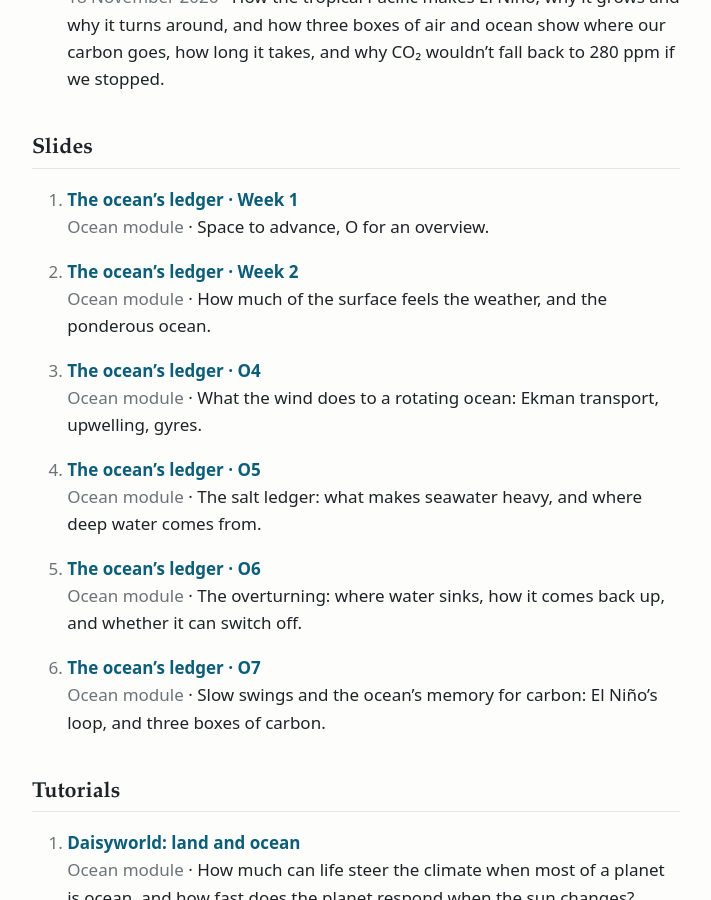
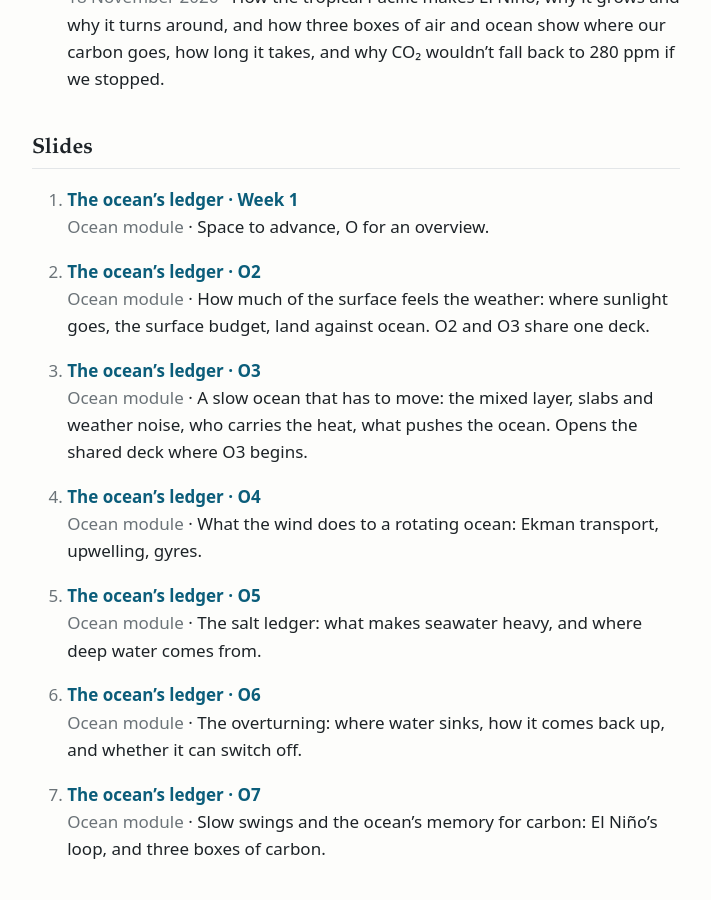
Before and after one commit to JoyMonteiro/intro_climate_science, a Jekyll site: the page built from index.md, in a window 1280 px wide and 900 px high, scrolled down 1056 px. Shown: the whole window, without its empty margins (284-995 px from the left). Built offline with Jekyll 4.4.1, drawn with Linux system fonts in a browser that asks for light colours.

Commit message:
Slides list: add an O3 entry (the week 2 deck, opening at the mixed layer) and label week 2 as O2
Co-Authored-By: Claude Opus 5.5 <noreply@anthropic.com>

```diff
--- a/index.md
+++ b/index.md
@@ -28,15 +28,17 @@ footer: |
 
 1. **[The ocean's ledger · Week 1](lectures/ocean-ledger/)**
    *Ocean module* · Space to advance, O for an overview.
-2. **[The ocean's ledger · Week 2](lectures/ocean-ledger-w2/)**
-   *Ocean module* · How much of the surface feels the weather, and the ponderous ocean.
-3. **[The ocean's ledger · O4](lectures/ocean-ledger-o4/)**
+2. **[The ocean's ledger · O2](lectures/ocean-ledger-w2/)**
+   *Ocean module* · How much of the surface feels the weather: where sunlight goes, the surface budget, land against ocean. O2 and O3 share one deck.
+3. **[The ocean's ledger · O3](lectures/ocean-ledger-w2/#the-mixed-layer)**
+   *Ocean module* · A slow ocean that has to move: the mixed layer, slabs and weather noise, who carries the heat, what pushes the ocean. Opens the shared deck where O3 begins.
+4. **[The ocean's ledger · O4](lectures/ocean-ledger-o4/)**
    *Ocean module* · What the wind does to a rotating ocean: Ekman transport, upwelling, gyres.
-4. **[The ocean's ledger · O5](lectures/ocean-ledger-o5/)**
+5. **[The ocean's ledger · O5](lectures/ocean-ledger-o5/)**
    *Ocean module* · The salt ledger: what makes seawater heavy, and where deep water comes from.
-5. **[The ocean's ledger · O6](lectures/ocean-ledger-o6/)**
+6. **[The ocean's ledger · O6](lectures/ocean-ledger-o6/)**
    *Ocean module* · The overturning: where water sinks, how it comes back up, and whether it can switch off.
-6. **[The ocean's ledger · O7](lectures/ocean-ledger-o7/)**
+7. **[The ocean's ledger · O7](lectures/ocean-ledger-o7/)**
    *Ocean module* · Slow swings and the ocean's memory for carbon: El Niño's loop, and three boxes of carbon.
 {: .lectures}
 
```
